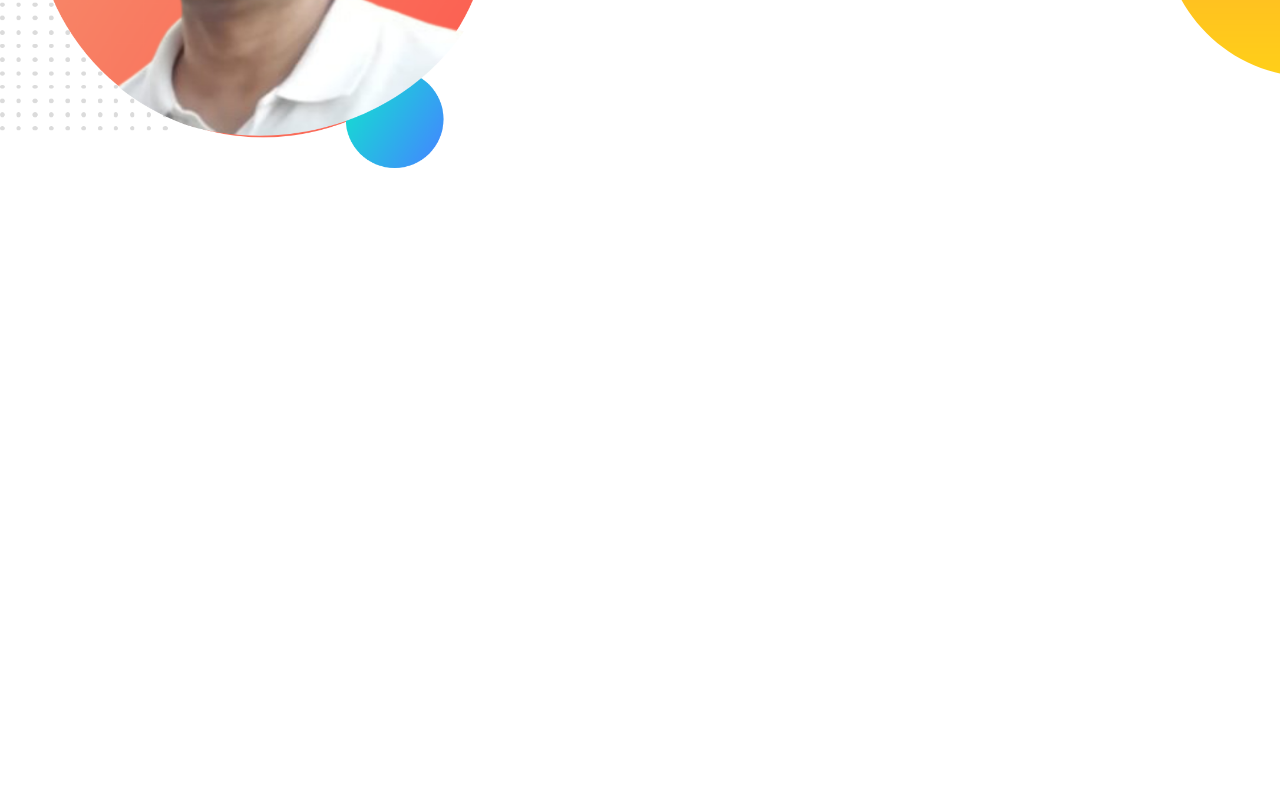
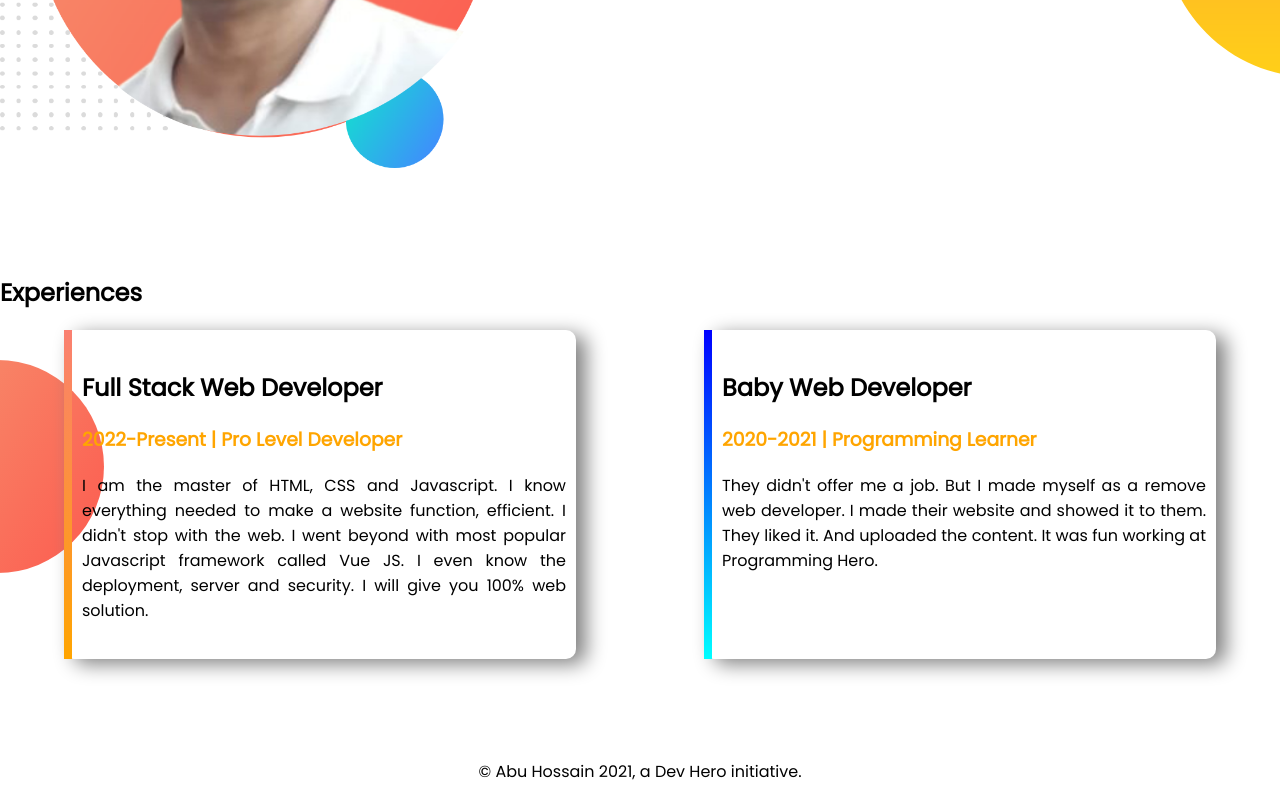
Before and after one commit to sac090909/developer_portfolio, a plain HTML site: page index.html in a window 1280 px wide. Shown: the part 833-1633 px from the top of the page. Before the commit the page ends 1108 px from the top, so only its background shows below. Drawn offline with Linux system fonts and the light colour scheme.

Commit message:
experience part

```diff
--- a/index.html
+++ b/index.html
@@ -14,7 +14,7 @@
     <link rel="stylesheet" href="style.css" />
   </head>
   <body>
-    <section class="top-banner">
+    <section class="top-banner flexiable-container">
       <div class="half-width-sec1">
         <h1>Welcome to</h1>
         <h1><span class="orange-name">Abu Hossain</span> World!</h1>
@@ -39,7 +39,7 @@
         />
       </div>
     </section>
-    <section class="dream-big">
+    <section class="dream-big flexiable-container">
       <div class="half-width-sec2">
         <img src="images/my-pic-orange-bg.png" alt="my-pic-orange" />
       </div>
@@ -63,5 +63,33 @@
         >
       </div>
     </section>
+    <section class="experience-area">
+      <h2>Experiences</h2>
+
+      <div class="flexiable-container">
+        <div id="exp-full-dev" class="half-width-sec3">
+          <h2>Full Stack Web Developer</h2>
+          <h3 class="orange-name">2022-Present | Pro Level Developer</h3>
+          <p class="third-para">
+            I am the master of HTML, CSS and Javascript. I know everything
+            needed to make a website function, efficient. I didn't stop with the
+            web. I went beyond with most popular Javascript framework called Vue
+            JS. I even know the deployment, server and security. I will give you
+            100% web solution.
+          </p>
+        </div>
+        <div id="exp-baby-dev" class="half-width-sec3">
+          <h2>Baby Web Developer</h2>
+          <h3 class="orange-name">2020-2021 | Programming Learner</h3>
+          <p class="third-para">
+            They didn't offer me a job. But I made myself as a remove web
+            developer. I made their website and showed it to them. They liked
+            it. And uploaded the content. It was fun working at Programming
+            Hero.
+          </p>
+        </div>
+      </div>
+    </section>
+    <footer><p>© Abu Hossain 2021, a Dev Hero initiative.</p></footer>
   </body>
 </html>
--- a/style.css
+++ b/style.css
@@ -11,7 +11,7 @@ div .orange-name {
   color: orange;
 }
 
-section {
+.flexiable-container {
   display: flex;
   margin-bottom: 100px;
 }
@@ -24,6 +24,10 @@ section {
 .half-width-sec2 {
   width: 50%;
   padding-right: 2%;
+}
+
+.half-width-sec3 {
+  width: 50%;
 }
 
 .half-width-sec1 img {
@@ -48,6 +52,9 @@ section {
 .sec-para {
   text-align: justify;
 }
+.third-para {
+  text-align: justify;
+}
 
 .top-banner {
   background-image: url(images/top-banner.png);
@@ -59,7 +66,39 @@ section {
   background-position: right;
 }
 
+.half-width-sec3 {
+  width: 40%;
+  margin-left: 5%;
+  margin-right: 5%;
+  box-shadow: 10px 5px 20px gray;
+  padding: 20px 10px;
+  border-radius: 10px;
+}
+
+.experience-area {
+  background-image: url(images/exp-bg.png);
+  background-repeat: no-repeat;
+  background-position: left;
+}
+
 .myPicture {
   width: 400px;
   height: auto;
 }
+
+#exp-full-dev {
+  border-left: 8px solid;
+  border-image: linear-gradient(salmon, orange);
+  border-image-slice: 1;
+}
+
+#exp-baby-dev {
+  border-left: 8px solid;
+  border-image: linear-gradient(blue, cyan);
+  border-image-slice: 1;
+}
+
+footer p {
+  text-align: center;
+  font-weight: lighter;
+}
```
Also changed, not shown: images/jhankar.png (deleted), images/jhankar2.png (deleted), showOff/my-pic-orgi.jpg (deleted), showOff/my-pic-rbg.png (deleted), 4 other files.
